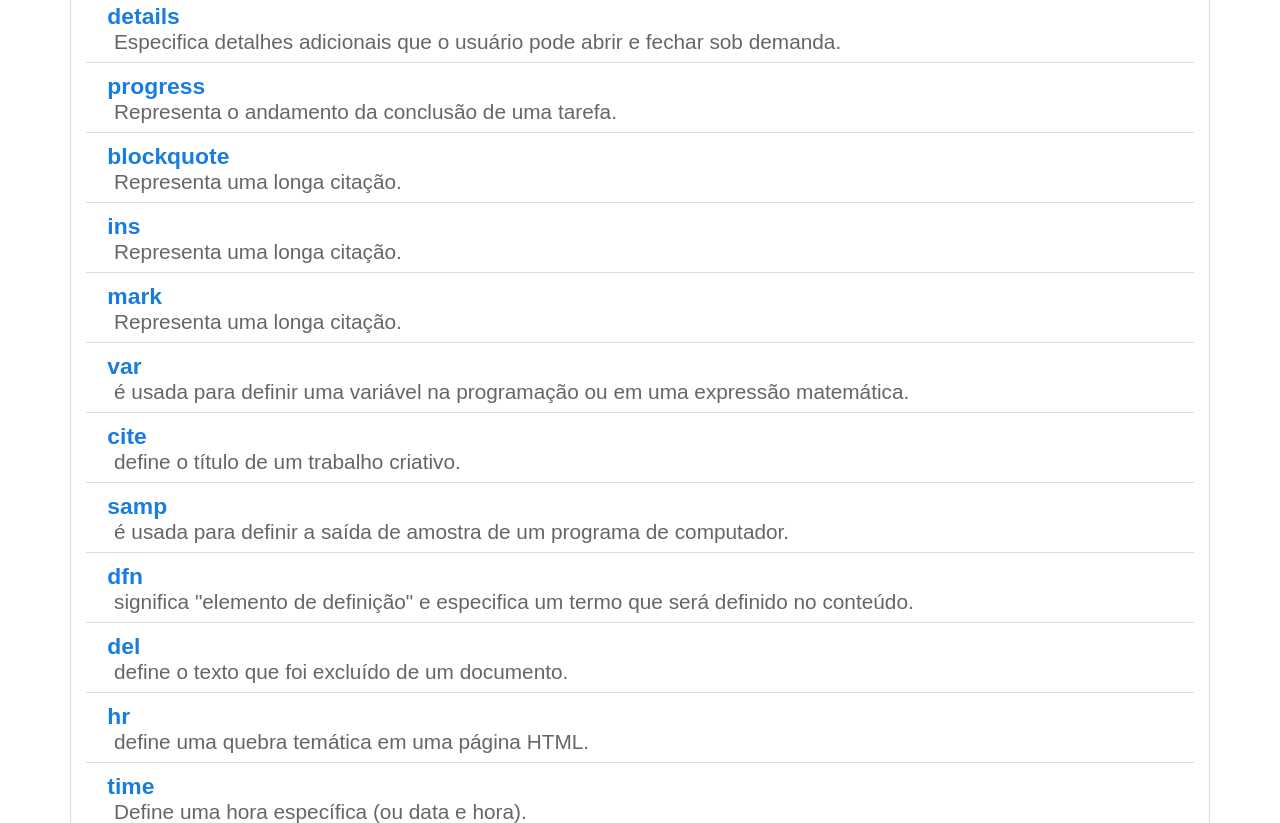
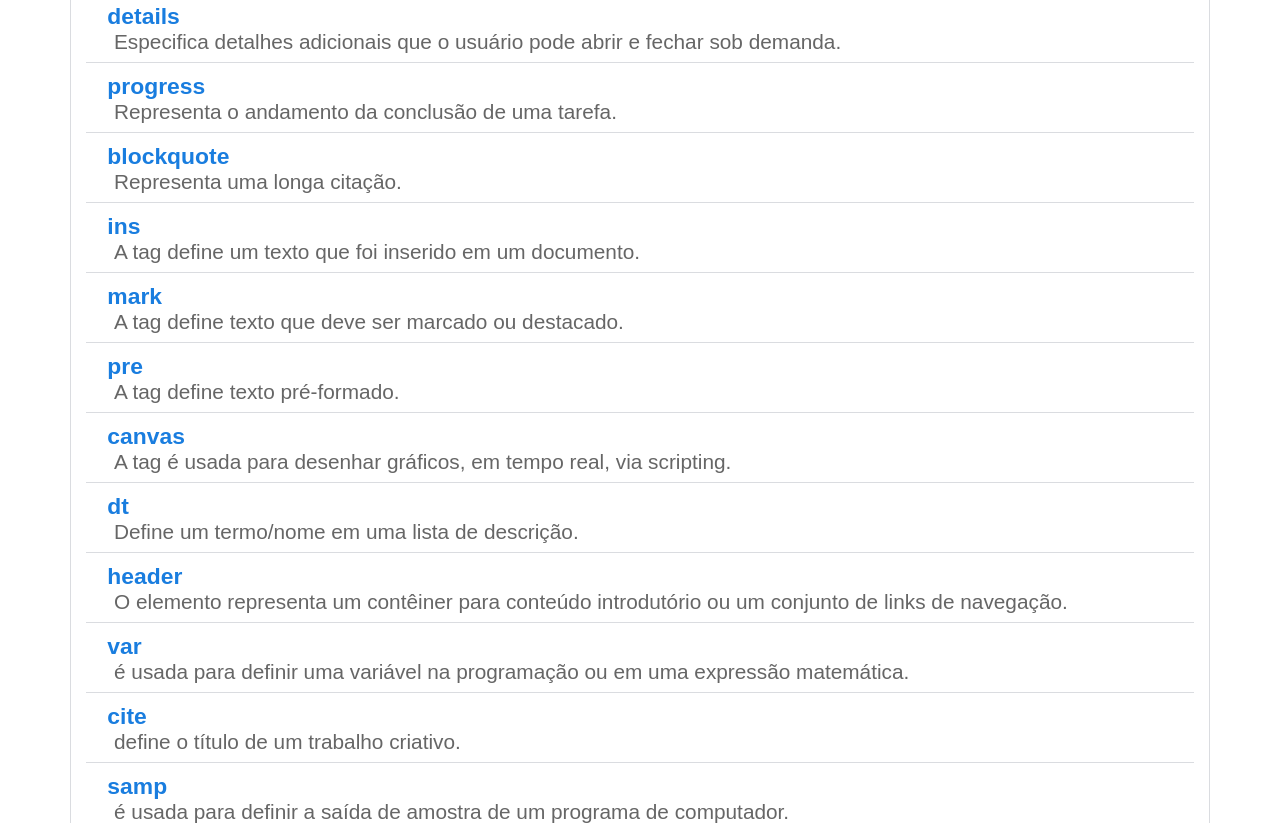
Before and after one commit to CauaRibeiroXY/cauaribeiroxy.github.io, a plain HTML site: page index.html in a window 1280 px wide. Shown: the part 460-1283 px from the top of the page. Drawn offline with Linux system fonts and the light colour scheme; a web font is replaced by a local one.

Commit message:
Welington Junio Referências

```diff
--- a/index.html
+++ b/index.html
@@ -52,13 +52,28 @@
                 </li>
                 <li>
                     <p class="tag-name"><a href="#ins"><span>&lt</span>ins<span>/&gt</span></a> </p>
-                    <p class="tag-description">Representa uma longa citação.</p>
+                    <p class="tag-description">A tag define um texto que foi inserido em um documento.</p>
                 </li>
                 <li>
                     <p class="tag-name"><a href="#mark"><span>&lt</span>mark<span>/&gt</span></a> </p>
-                    <p class="tag-description">Representa uma longa citação.</p>
+                    <p class="tag-description">A tag define texto que deve ser marcado ou destacado.</p>
                 </li>
-
+                <li>
+                    <p class="tag-name"><a href="#pre"><span>&lt</span>pre<span>/&gt</span></a> </p>
+                    <p class="tag-description">A tag define texto pré-formado.</p>
+                </li>
+                <li>
+                    <p class="tag-name"><a href="#canvas"><span>&lt</span>canvas<span>/&gt</span></a> </p>
+                    <p class="tag-description">A tag é usada para desenhar gráficos, em tempo real, via scripting.</p>
+                </li>
+                <li>
+                    <p class="tag-name"><a href="#dt"><span>&lt</span>dt<span>/&gt</span></a> </p>
+                    <p class="tag-description">Define um termo/nome em uma lista de descrição.</p>
+                </li>
+                <li>
+                    <p class="tag-name"><a href="#header"><span>&lt</span>header<span>/&gt</span></a> </p>
+                    <p class="tag-description">O elemento representa um contêiner para conteúdo introdutório ou um conjunto de links de navegação.</p>
+                </li>
                 <li>
                     <p class="tag-name"><a href="#var"><span>&lt</span>var<span>/&gt</span></a> </p>
                     <p class="tag-description">é usada para definir uma variável na programação ou em uma expressão matemática.</p>
```
